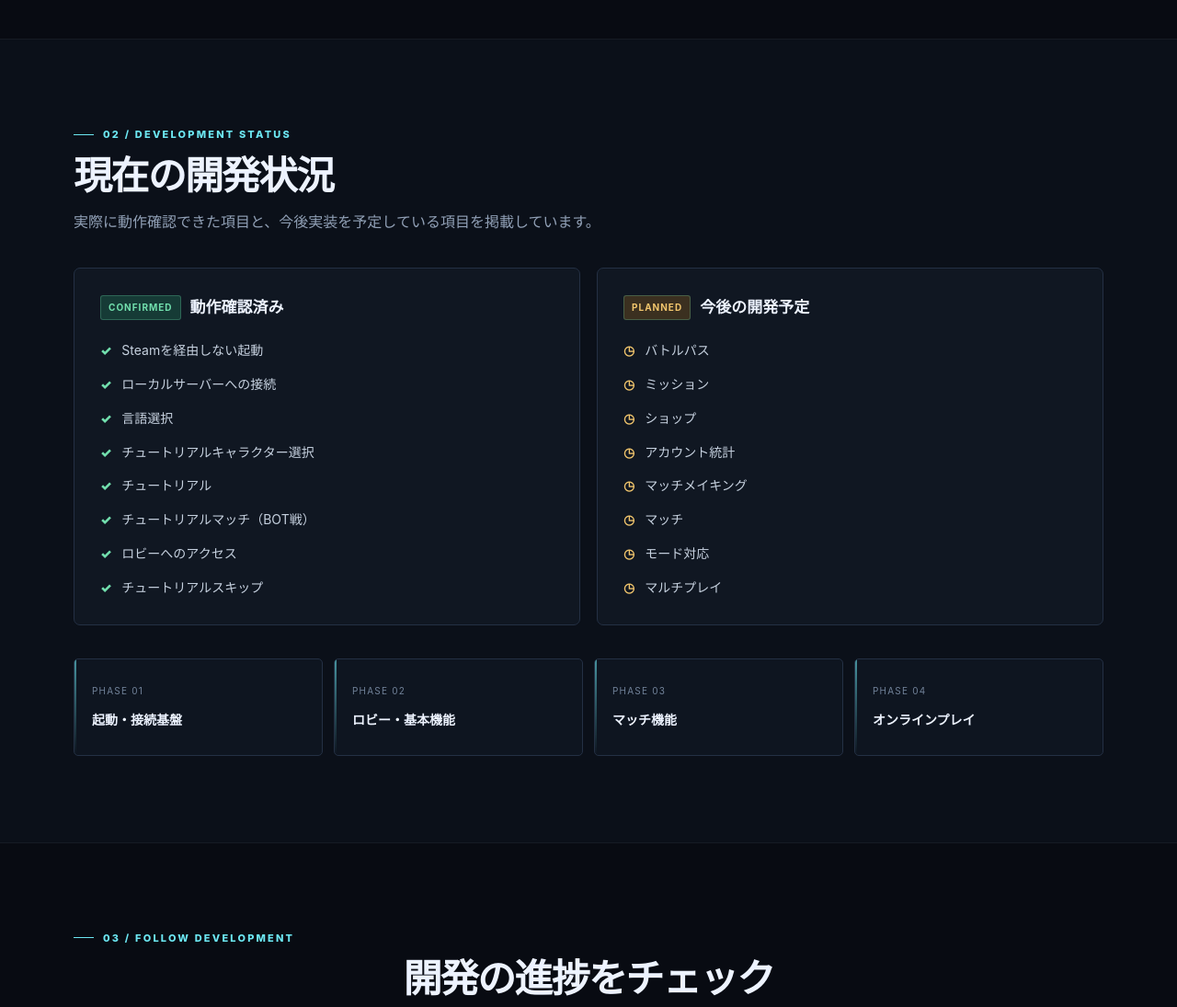
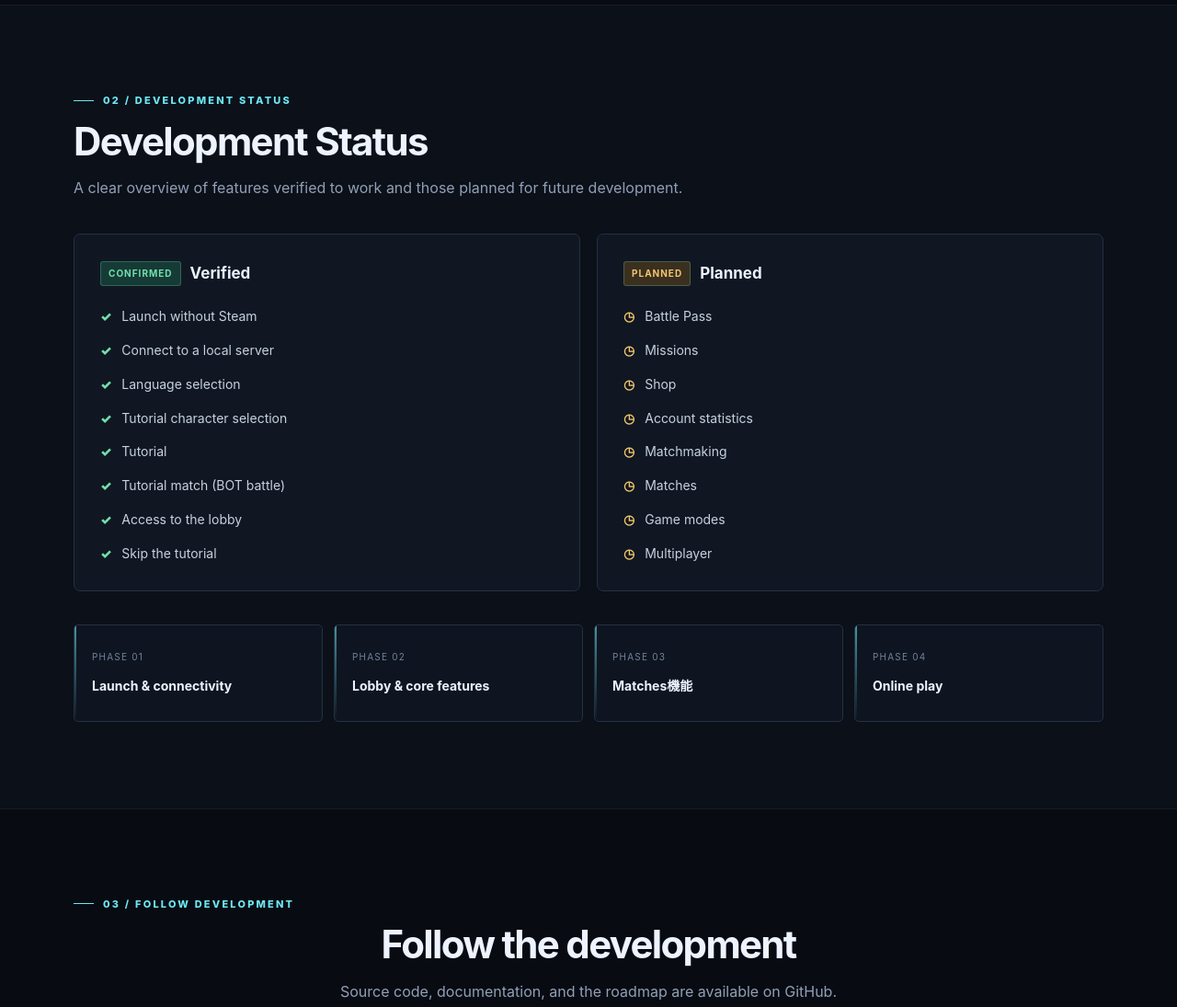
Before and after one commit to hiroQ-Q/Re-Asurajang, a plain HTML site: page index.html in a window 1280 px wide. Shown: the part 1580-2675 px from the top of the page at 92% size. Drawn offline with Linux system fonts and the light colour scheme.

Commit message:
Add English-first Japanese language switcher

```diff
--- a/index.html
+++ b/index.html
@@ -1,10 +1,10 @@
 <!doctype html>
-<html lang="ja">
+<html lang="en">
 <head>
   <meta charset="utf-8">
   <meta name="viewport" content="width=device-width, initial-scale=1">
   <meta name="theme-color" content="#080b12">
-  <meta name="description" content="Re:Asurajang — サービス終了したオンラインゲーム ASURAJANG の復活を目指す非公式プロジェクト。開発状況とロードマップを公開中。">
+  <meta name="description" content="Re:Asurajang is an independent, unofficial community project exploring ways to bring the ASURAJANG experience back.">
   <title>Re:Asurajang — Unofficial Revival Project</title>
   <style>
     :root{color-scheme:dark;--bg:#080b12;--panel:#101722;--line:#243044;--muted:#91a0b6;--text:#edf3ff;--cyan:#6ce7f2;--blue:#668dff;--green:#72e0ae}
@@ -50,6 +50,11 @@
     @media(max-width:720px){nav{gap:13px;font-size:11px}.top{height:64px}.hero{min-height:570px}.hero-inner{padding:70px 0}.stats{grid-template-columns:1fr}.grid,.about{grid-template-columns:1fr}.roadmap{grid-template-columns:repeat(2,1fr)}section{padding:70px 0}.about-mark{min-height:220px}}
     @media(max-width:420px){nav a:nth-child(2){display:none}.wrap{width:min(100% - 30px,1120px)}.roadmap{grid-template-columns:1fr 1fr}}
 
+
+    .language-switch{appearance:none;border:1px solid #6ce7f255;background:#6ce7f20b;color:var(--cyan);font:inherit;font-size:11px;font-weight:800;letter-spacing:.08em;padding:7px 11px;border-radius:3px;cursor:pointer;transition:background .2s,border-color .2s}
+    .language-switch:hover{background:#6ce7f21b;border-color:var(--cyan)}
+    [data-i18n]{transition:opacity .15s ease}
+    @media(max-width:720px){nav{gap:10px}.language-switch{padding:6px 8px}}
     /* Re:Asurajang — refined original visual direction */
     html{scroll-padding-top:88px}
     body{overflow-x:hidden;background-image:radial-gradient(700px circle at var(--mx,50%) var(--my,10%),#6ce7f20b,transparent 55%)}
@@ -94,32 +99,32 @@
   <div id="reading-progress" aria-hidden="true"></div>
   <header class="wrap top">
     <a class="brand" href="#">RE:<span>ASURAJANG</span></a>
-    <nav aria-label="メインナビゲーション"><a href="#about">ABOUT</a><a href="#status">STATUS</a><a href="#roadmap">ROADMAP</a><a href="https://github.com/hiroQ-Q/Re-Asurajang" target="_blank" rel="noopener">GITHUB ↗</a></nav>
+    <nav aria-label="Main navigation"><a href="#about">ABOUT</a><a href="#status">STATUS</a><a href="#roadmap">ROADMAP</a><a href="https://github.com/hiroQ-Q/Re-Asurajang" target="_blank" rel="noopener">GITHUB ↗</a><button class="language-switch" id="language-switch" type="button" aria-label="Switch language">日本語</button></nav>
   </header>
   <main>
     <section class="hero">
       <div class="wrap hero-inner">
         <div class="eyebrow"><i class="dot"></i> UNOFFICIAL REVIVAL PROJECT</div>
         <h1>THE GAME<br><span class="accent">LIVES ON.</span></h1>
-        <p class="lead">サービス終了したオンラインゲーム「ASURAJANG」。<br>もう一度その世界へアクセスできることを目指して、Re:Asurajang は開発を続けています。</p>
+        <p class="lead" data-i18n="heroLead">ASURAJANG was an online game that has since shut down.<br>Re:Asurajang is working to make that world accessible again.</p>
         <div class="actions">
-          <a class="btn primary" href="#status">開発状況を見る　↓</a>
-          <a class="btn" href="https://github.com/hiroQ-Q/Re-Asurajang" target="_blank" rel="noopener">GitHub リポジトリ ↗</a>
+          <a class="btn primary" href="#status" data-i18n="viewStatus">VIEW DEVELOPMENT STATUS ↓</a>
+          <a class="btn" href="https://github.com/hiroQ-Q/Re-Asurajang" target="_blank" rel="noopener">GITHUB REPOSITORY ↗</a>
         </div>
         <p class="hero-note">PRESERVATION / RECONSTRUCTION / COMMUNITY</p>
       </div>
     </section>
-    <div class="wrap stats" aria-label="プロジェクト概要">
-      <div class="stat"><strong>08</strong><span>動作確認済み項目</span></div>
-      <div class="stat"><strong>08</strong><span>今後の開発予定項目</span></div>
+    <div class="wrap stats" aria-label="Project overview">
+      <div class="stat"><strong>08</strong><span data-i18n="verified">Verified features</span></div>
+      <div class="stat"><strong>08</strong><span data-i18n="planned">Planned features</span></div>
       <div class="stat"><strong>WIP</strong><span>PROJECT STATUS · IN DEVELOPMENT</span></div>
     </div>
     <section id="about">
       <div class="wrap about">
         <div>
           <div class="section-kicker">01 / ABOUT THE PROJECT</div>
-          <h2>ASURAJANGを、<br>もう一度遊べる場所へ。</h2>
-          <p class="sub">Re:Asurajang は、ASURAJANG のゲーム体験を再び楽しめる状態にすることを目指す、非公式の独立プロジェクトです。ゲームの起動やローカルサーバーへの接続など、基礎部分から段階的に開発・検証を進めています。</p>
+          <h2 data-i18n="aboutTitle">Bringing the ASURAJANG experience back.</h2>
+          <p class="sub" data-i18n="aboutText">Re:Asurajang is an independent, unofficial project aiming to make the ASURAJANG experience playable again. Development and testing are progressing step by step, starting with launching the client and connecting to a local server.</p>
         </div>
         <div class="about-mark" aria-label="Re:Asurajang project mark"><div class="symbol">RE:</div></div>
       </div>
@@ -127,55 +132,121 @@
     <section id="status" style="background:#0b1019;border-top:1px solid #ffffff0c;border-bottom:1px solid #ffffff0c">
       <div class="wrap">
         <div class="section-kicker">02 / DEVELOPMENT STATUS</div>
-        <h2>現在の開発状況</h2>
-        <p class="sub">実際に動作確認できた項目と、今後実装を予定している項目を掲載しています。</p>
+        <h2 data-i18n="statusTitle">Development Status</h2>
+        <p class="sub" data-i18n="statusText">A clear overview of features verified to work and those planned for future development.</p>
         <div class="grid">
           <article class="panel">
-            <h3><span class="tag">CONFIRMED</span> 動作確認済み</h3>
+            <h3><span class="tag">CONFIRMED</span> <span data-i18n="confirmedTitle">Verified</span></h3>
             <ul class="checks">
-              <li><span class="check">✓</span> Steamを経由しない起動</li>
-              <li><span class="check">✓</span> ローカルサーバーへの接続</li>
-              <li><span class="check">✓</span> 言語選択</li>
-              <li><span class="check">✓</span> チュートリアルキャラクター選択</li>
+              <li><span class="check">✓</span> Launch without Steam</li>
+              <li><span class="check">✓</span> Connect to a local server</li>
+              <li><span class="check">✓</span> Language selection</li>
+              <li><span class="check">✓</span> Tutorial character selection</li>
               <li><span class="check">✓</span> チュートリアル</li>
-              <li><span class="check">✓</span> チュートリアルマッチ（BOT戦）</li>
-              <li><span class="check">✓</span> ロビーへのアクセス</li>
-              <li><span class="check">✓</span> チュートリアルスキップ</li>
+              <li><span class="check">✓</span> Tutorial match (BOT battle)</li>
+              <li><span class="check">✓</span> Access to the lobby</li>
+              <li><span class="check">✓</span> Skip the tutorial</li>
             </ul>
           </article>
           <article class="panel" id="roadmap">
-            <h3><span class="tag" style="background:#3b3020;color:#f2c66d">PLANNED</span> 今後の開発予定</h3>
+            <h3><span class="tag" style="background:#3b3020;color:#f2c66d">PLANNED</span> <span data-i18n="plannedTitle">Planned</span></h3>
             <ul class="checks">
-              <li><span class="pending">◷</span> バトルパス</li>
-              <li><span class="pending">◷</span> ミッション</li>
-              <li><span class="pending">◷</span> ショップ</li>
-              <li><span class="pending">◷</span> アカウント統計</li>
-              <li><span class="pending">◷</span> マッチメイキング</li>
-              <li><span class="pending">◷</span> マッチ</li>
-              <li><span class="pending">◷</span> モード対応</li>
-              <li><span class="pending">◷</span> マルチプレイ</li>
+              <li><span class="pending">◷</span> Battle Pass</li>
+              <li><span class="pending">◷</span> Missions</li>
+              <li><span class="pending">◷</span> Shop</li>
+              <li><span class="pending">◷</span> Account statistics</li>
+              <li><span class="pending">◷</span> Matchmaking</li>
+              <li><span class="pending">◷</span> Matches</li>
+              <li><span class="pending">◷</span> Game modes</li>
+              <li><span class="pending">◷</span> Multiplayer</li>
             </ul>
           </article>
         </div>
         <div class="roadmap">
-          <div class="road"><small>PHASE 01</small><p>起動・接続基盤</p></div>
-          <div class="road"><small>PHASE 02</small><p>ロビー・基本機能</p></div>
-          <div class="road"><small>PHASE 03</small><p>マッチ機能</p></div>
-          <div class="road"><small>PHASE 04</small><p>オンラインプレイ</p></div>
+          <div class="road"><small>PHASE 01</small><p data-i18n="phase1">Launch &amp; connectivity</p></div>
+          <div class="road"><small>PHASE 02</small><p data-i18n="phase2">Lobby &amp; core features</p></div>
+          <div class="road"><small>PHASE 03</small><p>Matches機能</p></div>
+          <div class="road"><small>PHASE 04</small><p data-i18n="phase4">Online play</p></div>
         </div>
       </div>
     </section>
     <section>
       <div class="wrap" style="text-align:center">
         <div class="section-kicker">03 / FOLLOW DEVELOPMENT</div>
-        <h2>開発の進捗をチェック</h2>
-        <p class="sub" style="margin:0 auto 28px">ソースコード、ドキュメント、ロードマップはGitHubで公開しています。</p>
+        <h2 data-i18n="followTitle">Follow the development</h2>
+        <p class="sub" style="margin:0 auto 28px" data-i18n="followText">Source code, documentation, and the roadmap are available on GitHub.</p>
         <a class="btn primary" href="https://github.com/hiroQ-Q/Re-Asurajang" target="_blank" rel="noopener">VIEW ON GITHUB　↗</a>
       </div>
     </section>
   </main>
-  <div class="wrap disclaimer">DISCLAIMER — Re:Asurajang は非公式の独立プロジェクトであり、ASURAJANG の開発元・運営元・権利者とは一切関係ありません。商標、著作権、ゲーム素材その他の知的財産権は各権利者に帰属します。本プロジェクトは原作の権利を主張するものではありません。コンテンツの配布・公開は、適用される権利および許諾に従います。</div>
+  <div class="wrap disclaimer">DISCLAIMER — Re:Asurajang is an independent, unofficial community project and is not affiliated with the developers, operators, or rights holders of ASURAJANG. All trademarks, copyrights, game assets, and other intellectual property remain the property of their respective owners. This project does not claim ownership of the original work. Any distribution or publication of content is subject to applicable rights and permissions.</div>
   <footer><div class="wrap foot"><span>© Re:Asurajang Project</span><span>UNOFFICIAL ASURAJANG REVIVAL PROJECT</span></div></footer>
+
+
+  <script>
+  (() => {
+    const translations = {
+      en: {
+        heroLead: 'ASURAJANG was an online game that has since shut down.<br>Re:Asurajang is working to make that world accessible again.',
+        viewStatus:'VIEW DEVELOPMENT STATUS ↓', verified:'Verified features', planned:'Planned features',
+        aboutTitle:'Bringing the ASURAJANG experience back.',
+        aboutText:'Re:Asurajang is an independent, unofficial project aiming to make the ASURAJANG experience playable again. Development and testing are progressing step by step, starting with launching the client and connecting to a local server.',
+        statusTitle:'Development Status', statusText:'A clear overview of features verified to work and those planned for future development.',
+        confirmedTitle:'Verified', plannedTitle:'Planned',
+        phase1:'Launch & connectivity',phase2:'Lobby & core features',phase3:'Match features',phase4:'Online play',
+        followTitle:'Follow the development',followText:'Source code, documentation, and the roadmap are available on GitHub.'
+      },
+      ja: {
+        heroLead:'サービス終了したオンラインゲーム「ASURAJANG」。<br>もう一度その世界へアクセスできることを目指して、Re:Asurajang は開発を続けています。',
+        viewStatus:'開発状況を見る ↓',verified:'動作確認済み項目',planned:'今後の開発予定項目',
+        aboutTitle:'ASURAJANGを、もう一度遊べる場所へ。',
+        aboutText:'Re:Asurajang は、ASURAJANG のゲーム体験を再び楽しめる状態にすることを目指す、非公式の独立プロジェクトです。ゲームの起動やローカルサーバーへの接続など、基礎部分から段階的に開発・検証を進めています。',
+        statusTitle:'現在の開発状況',statusText:'実際に動作確認できた項目と、今後実装を予定している項目を掲載しています。',
+        confirmedTitle:'動作確認済み',plannedTitle:'今後の開発予定',
+        phase1:'起動・接続基盤',phase2:'ロビー・基本機能',phase3:'マッチ機能',phase4:'オンラインプレイ',
+        followTitle:'開発の進捗をチェック',followText:'ソースコード、ドキュメント、ロードマップはGitHubで公開しています。'
+      }
+    };
+    const fixedItems = [
+      ['Launch without Steam','Steamを経由しない起動'],
+      ['Connect to a local server','ローカルサーバーへの接続'],
+      ['Language selection','言語選択'],
+      ['Tutorial character selection','チュートリアルキャラクター選択'],
+      ['Tutorial','チュートリアル'],
+      ['Tutorial match (BOT battle)','チュートリアルマッチ（BOT戦）'],
+      ['Access to the lobby','ロビーへのアクセス'],
+      ['Skip the tutorial','チュートリアルスキップ'],
+      ['Battle Pass','バトルパス'],['Missions','ミッション'],['Shop','ショップ'],
+      ['Account statistics','アカウント統計'],['Matchmaking','マッチメイキング'],
+      ['Matches','マッチ'],['Game modes','モード対応'],['Multiplayer','マルチプレイ']
+    ];
+    const switcher = document.getElementById('language-switch');
+    let language = 'en';
+    function applyLanguage(next) {
+      language = next;
+      document.documentElement.lang = next;
+      document.querySelector('meta[name="description"]').content = next === 'en'
+        ? 'Re:Asurajang is an independent, unofficial community project exploring ways to bring the ASURAJANG experience back.'
+        : 'Re:AsurajangはASURAJANGのゲーム体験を再び楽しめる状態にすることを目指す非公式の独立プロジェクトです。';
+      document.querySelectorAll('[data-i18n]').forEach(el => {
+        const value = translations[next][el.dataset.i18n];
+        if (value) el.innerHTML = value;
+      });
+      const rows = document.querySelectorAll('.checks li');
+      rows.forEach((row, i) => {
+        const pair = fixedItems[i];
+        if (pair) row.lastChild.textContent = next === 'en' ? pair[0] : pair[1];
+      });
+      switcher.textContent = next === 'en' ? '日本語' : 'ENGLISH';
+      switcher.setAttribute('aria-label', next === 'en' ? 'Switch to Japanese' : 'Switch to English');
+      try { localStorage.setItem('re-asurajang-language', next); } catch (_) {}
+    }
+    switcher.addEventListener('click', () => applyLanguage(language === 'en' ? 'ja' : 'en'));
+    let saved = 'en';
+    try { saved = localStorage.getItem('re-asurajang-language') || 'en'; } catch (_) {}
+    applyLanguage(saved === 'ja' ? 'ja' : 'en');
+  })();
+  </script>
 
   <script>
   (() => {
```
